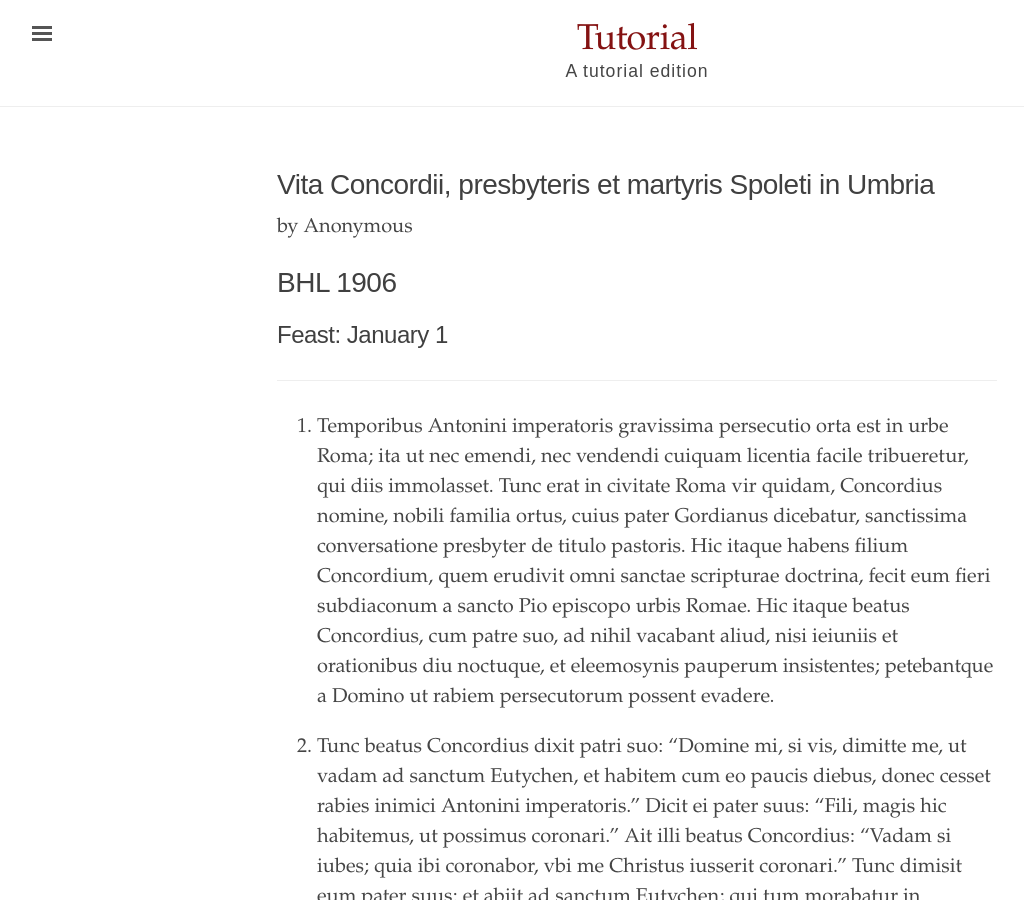
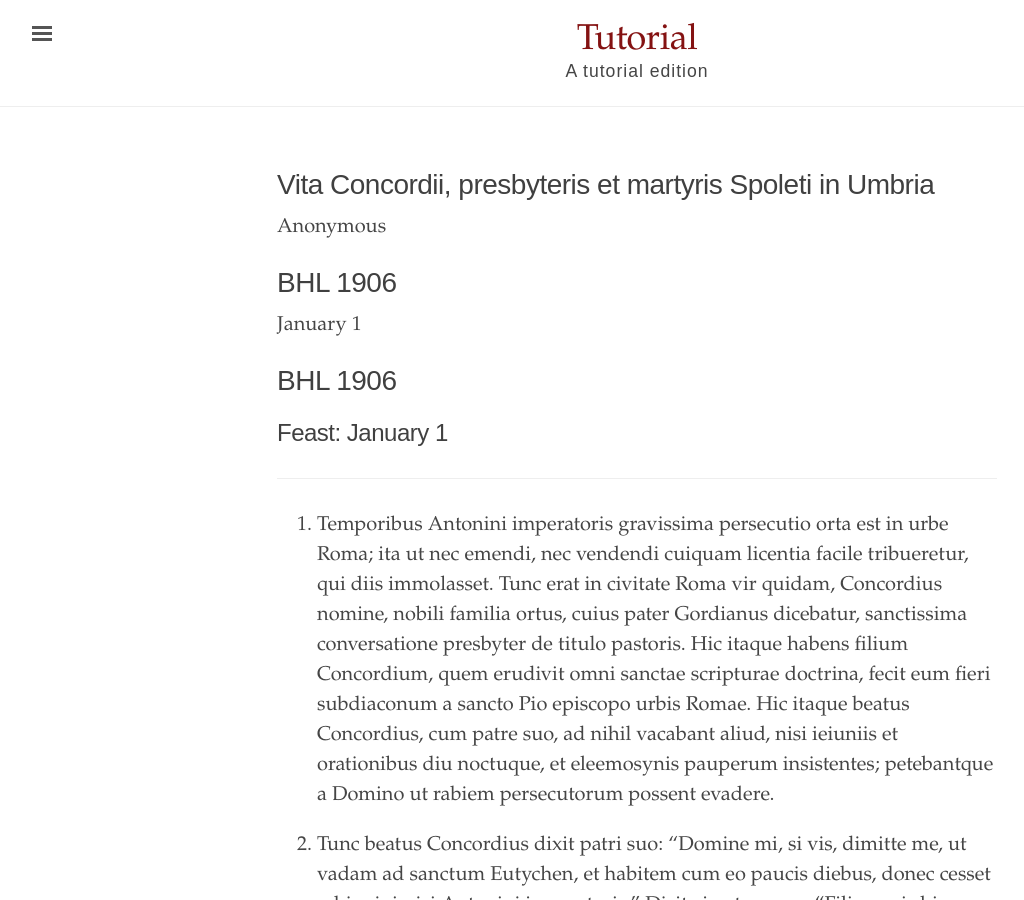
Before and after one commit to cjkoepke1/latin-hagiography, a Jekyll site: the page built from _texts/vita-concordii.md, in a window 1280 px wide and 900 px high. Shown: the whole window, without its empty margins (3-1027 px from the left). Built offline with Jekyll 4.4.1, drawn with Linux system fonts in a browser that asks for light colours.

Commit message:
add bhl and feast date

```diff
--- a/_layouts/narrative.html
+++ b/_layouts/narrative.html
@@ -4,6 +4,8 @@ layout: default
 
 <article class="narrative">
   <h1 class="text-title">{{ page.title }}</h1>
-  <p class="byline">by {{ page.author }}</p>
+  <p class="byline">{{ page.author }}</p>
+  <h1 class="text-title">BHL {{ page.bhl }}</h1>
+  <p class="byline">{{ page.feast }}</p>
   {{ content }}
 </article>
```
